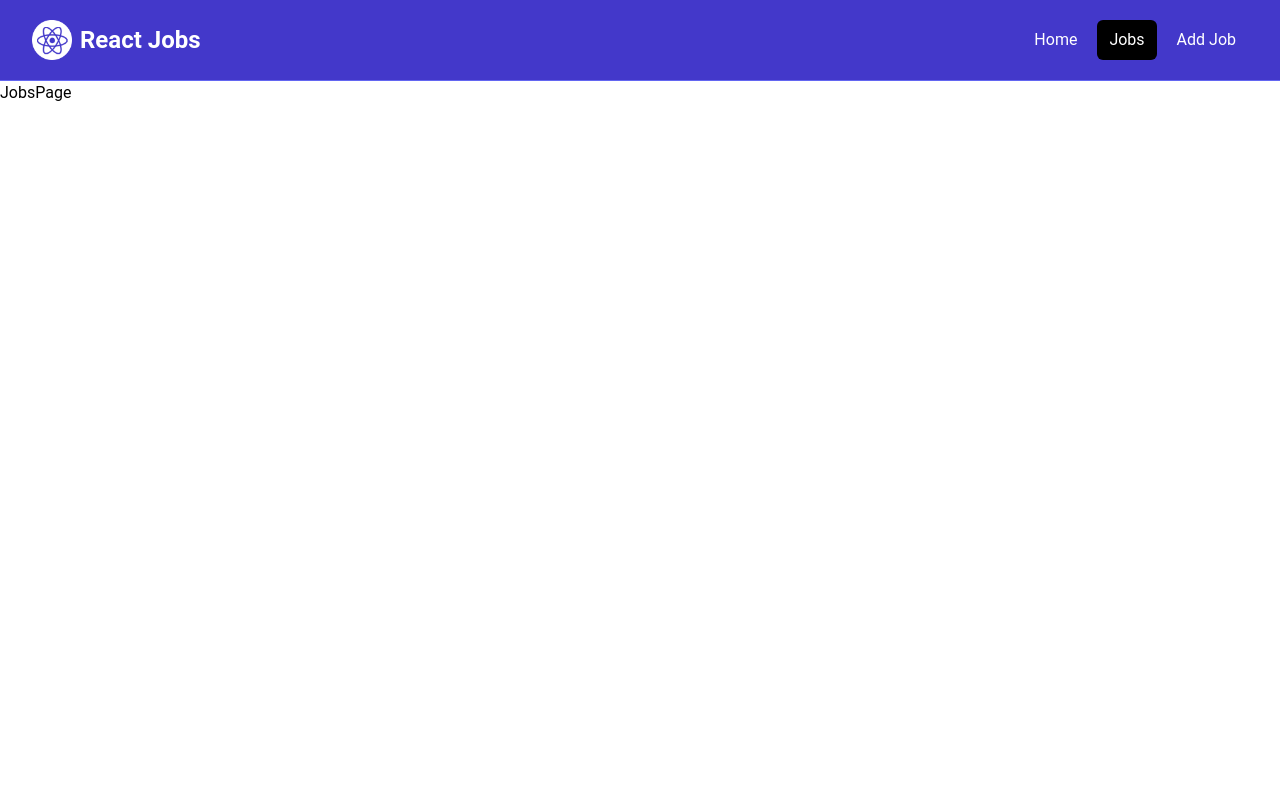
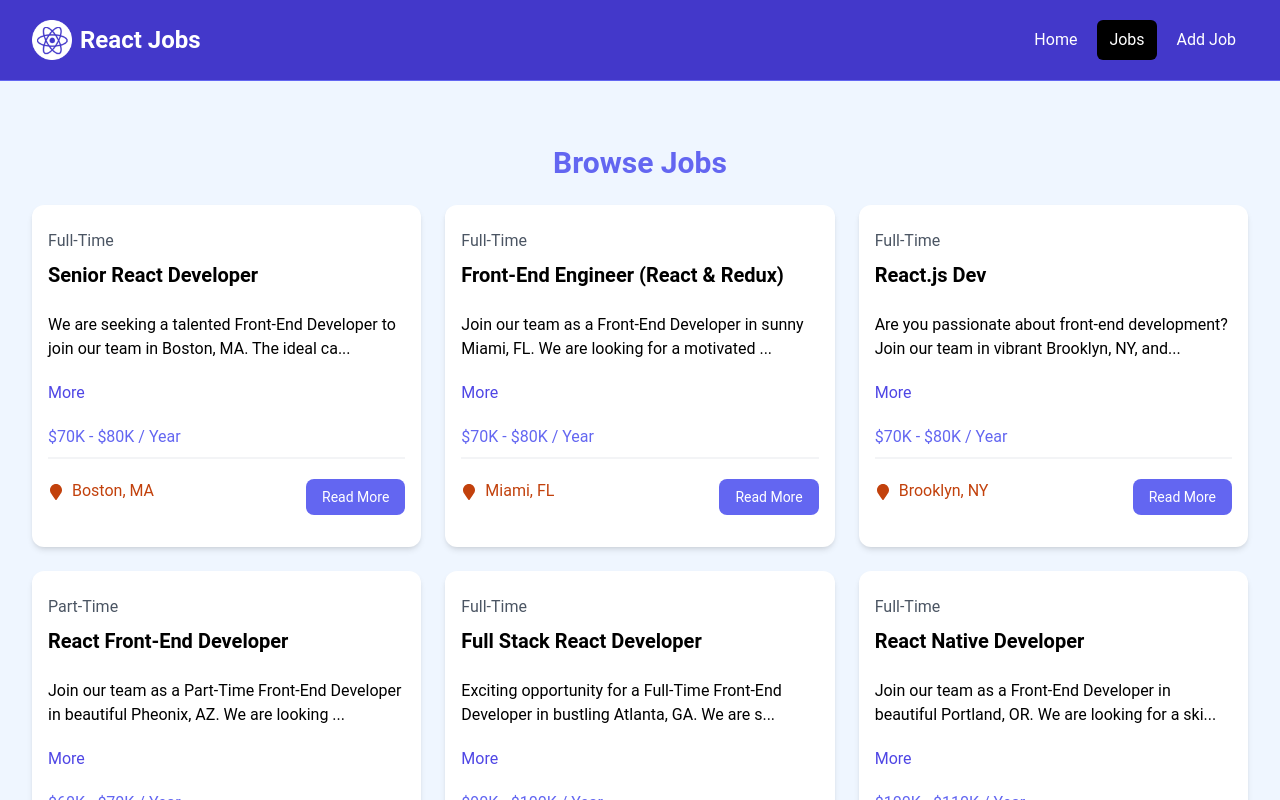
Before and after one commit to arafatjamil01/react-crash-2024, a React (Vite) app: page /jobs in a window 1280 px wide. Shown: the top 800 px of the page. Built offline with nearby package versions, Linux system fonts and the light colour scheme.

Commit message:
Conditional content rendering using props

```diff
--- a/src/components/JobListings.jsx
+++ b/src/components/JobListings.jsx
@@ -1,17 +1,17 @@
 import jobs from '../jobs.json';
 import JobListing from './JobListing';
 
-const JobListings = () => {
-  const recentJobs = jobs.jobs.slice(0, 3);
+const JobListings = ({ isHome = false }) => {
+  const jobListings = isHome ? jobs.jobs.slice(0, 3) : jobs.jobs;
   // Do recent jobs here
   return (
     <section className="bg-blue-50 px-4 py-10">
       <div className="container-xl lg:container m-auto">
         <h2 className="text-3xl font-bold text-indigo-500 mb-6 text-center">
-          Browse Jobs
+          {isHome ? 'Recent Jobs' : 'Browse Jobs'}
         </h2>
         <div className="grid grid-cols-1 md:grid-cols-3 gap-6">
-          {recentJobs.map((job) => (
+          {jobListings.map((job) => (
             <JobListing job={job} key={job.id} />
           ))}
         </div>
--- a/src/pages/HomePage.jsx
+++ b/src/pages/HomePage.jsx
@@ -7,7 +7,7 @@
   return <>
 	<Hero />
 	<HomeCards />
-	<JobListings />
+	<JobListings isHome="true" />
 	<ViewAllJobs />
   </>
 };
--- a/src/pages/JobsPage.jsx
+++ b/src/pages/JobsPage.jsx
@@ -1,8 +1,11 @@
+import JobListings from "../components/JobListings"
 
 
 const JobsPage = () => {
   return (
-	<div>JobsPage</div>
+	<section className="bg-blue-50 px-4 py-6">
+    <JobListings />
+  </section>
   )
 }
 
```
